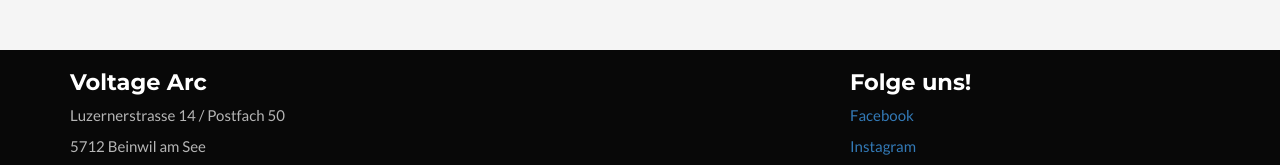
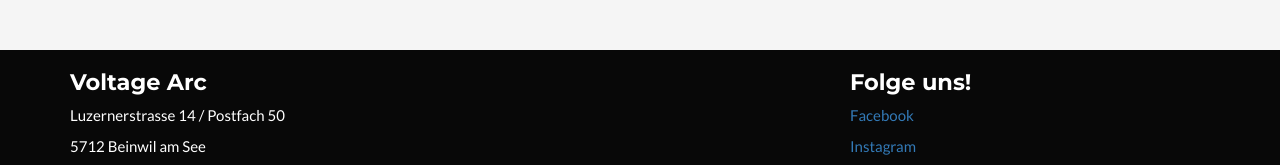
Before and after one commit to theCubix/va, a Jekyll site: the page built from index.html, in a window 1280 px wide and 900 px high, scrolled down 1106 px. Shown: the part 732-897 px from the top of the window. Built offline with Jekyll 4.4.1, drawn with Linux system fonts in a browser that asks for light colours.

Commit message:
Update custom.css

```diff
--- a/css/custom.css
+++ b/css/custom.css
@@ -66,8 +66,11 @@
     font-size: 1.5em
 }
 
-.dark-background > footer > .row > div > p {
-    color: rgba(255,255,255,0.7)
+.dark-background > footer > .row > div > p,
+.dark-background > footer > .row > div > p > a,
+{
+    color: rgba(255,255,255,0.7);
+    text-decoration: none;
 }
 
 /*  --- Default Layout Styling --- */
```
